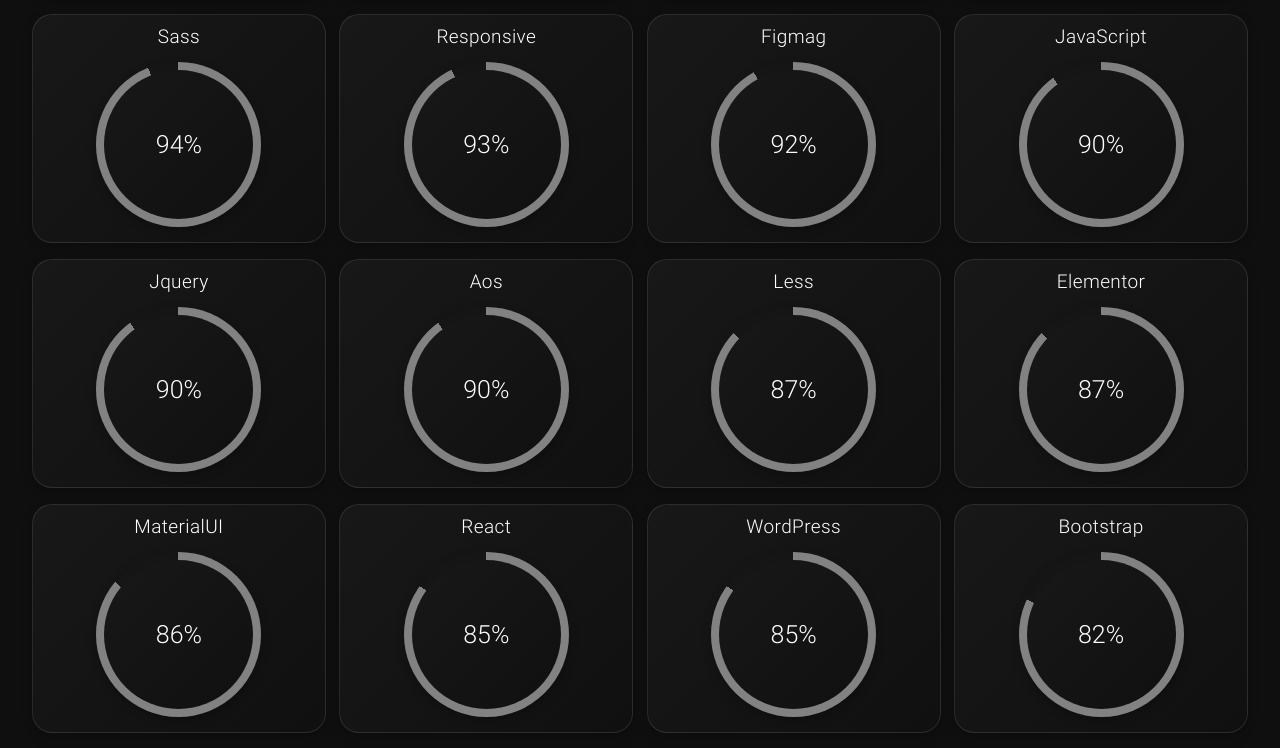
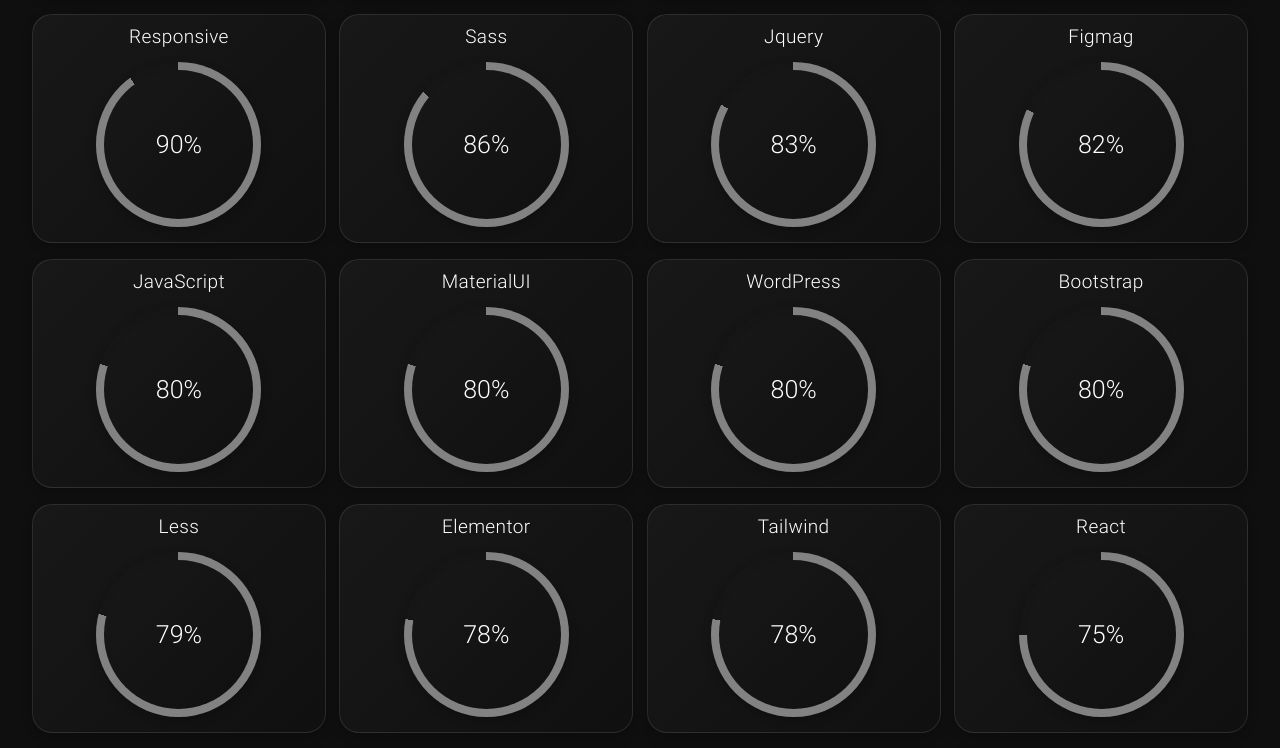
Before and after one commit to hajimohammadi-100/react_resume_website, a React (Create React App) app: page /skills in a window 1280 px wide. Shown: the part 611-1359 px from the top of the page. Built offline with nearby package versions, Linux system fonts and the light colour scheme.

Commit message:
fixd meny bug and add react-tostify and chabge skills data

```diff
--- a/package.json
+++ b/package.json
@@ -15,9 +15,10 @@
     "react-countup": "^6.4.2",
     "react-dark-mode-toggle": "^0.2.0",
     "react-helmet-async": "^1.3.0",
-    "react-router-dom": "^6.14.1",
+    "react-router-dom": "^6.17.0",
     "react-scripts": "5.0.1",
     "react-slick": "^0.29.0",
+    "react-toastify": "^9.1.3",
     "slick-carousel": "^1.8.1",
     "web-vitals": "^2.1.4",
     "yup": "^1.2.0"
--- a/src/assets/styles/style.css
+++ b/src/assets/styles/style.css
@@ -96,3 +96,15 @@
     opacity: 1;
     transform: translateX(0%);
 }
+
+/* poap */
+
+.poap{
+    text-align: right;
+    direction: rtl;
+}
+
+.Toastify__toast-theme--dark {
+    background: linear-gradient(135deg, #181818 0%, #101010 100%);
+    border: 1px solid rgba(255, 255, 255, 0.1);
+}
--- a/src/components/About/AboutTextBox.jsx
+++ b/src/components/About/AboutTextBox.jsx
@@ -25,8 +25,8 @@
             <Typography className='aboutTextCaption' sx={{ color: theme.palette.textColor }}>
                 {
                     language === "Pe" ?
-                        "محمدحسین محمدحسین حاجی محمدی هستم و سه سال سابقه برنامه نویسی فرانت اند رو به صورت حرفه‌ای دارم. من همچنین تجربه طراحی وب سایت های واکنش گرا و سازگار با موبایل دارم و می توانم با طراح های رابط کاربری ارتباط بهتری بر قرار کنم علاوه بر این، من علاقه به حل مسئله ، کار تیمی و یادگیری تکنولوژ های جدید رو دارم. هدف من در زمینه برنامه نویسی وبسایت ارائه راهکارهای نوآورانه برای بهبود عملکرد وب سایت ها می باشد. ممنون که رزومه من رو انتخاب کردید." :
-                        "I am Mohammad Hossain Hajimohammadi and I have three years of professional experience in front-end programming. I also have experience in designing responsive and mobile-friendly websites and can collaborate effectively with UI designers. In addition, I have a passion for problem-solving, teamwork, and learning new technologies. My goal in web development is to provide innovative solutions to improve website performance.Thank you for considering my resume."
+                        "محمدحسین حاجی محمدی هستم و سابقه برنامه نویسی فرانت اند و طراحی وبسایت رو به صورت حرفه‌ای دارم. من همچنین تجربه طراحی وب سایت های واکنش گرا و سازگار با موبایل دارم و می توانم با طراح های رابط کاربری ارتباط بهتری بر قرار کنم علاوه بر این، من علاقه به حل مسئله ، کار تیمی و یادگیری تکنولوژ های جدید رو دارم. هدف من در زمینه برنامه نویسی وبسایت ارائه راهکارهای نوآورانه برای بهبود عملکرد وب سایت ها می باشد. در حال حاضر به دنبال فرصت های شغلی جدید در زمینه برنامه نویسی فرانت اند هستم. برای اشنایی بشتر می تونید به وبسایت شخصی بند مراجعه کنید" :
+                        "I am Mohammad Hossain Hajimohammadi and I have professional experience in front-end programming. I also have experience in designing responsive and mobile-friendly websites and can collaborate effectively with UI designers. In addition, I have a passion for problem-solving, teamwork, and learning new technologies. My goal in web development is to provide innovative solutions to improve website performance.Thank you for considering my resume."
                 }
             </Typography>
             <Box
--- a/src/components/contact/ContactForm.jsx
+++ b/src/components/contact/ContactForm.jsx
@@ -6,6 +6,8 @@
 import { themeContext } from "../../context/themeContext";
 import { fromValues } from "../../constants/fromValues";
 import { useNavigate } from "react-router-dom";
+import { toast } from "react-toastify";
+
 
 const ContactForm = () => {
     const theme = useTheme();
@@ -32,6 +34,11 @@
             fromValues.push(value);
             navigate("/");
             resetForm({ values: '' });
+            toast.info("لطفا از راه های ارتباطی دیگر استفاده کنید به جای فرم تماس",
+                {
+                    className: "poap",
+                    theme: isDarkMode ? "dark" : "light"
+                });
         },
         validationSchema: contactValidation
     })
--- a/src/constants/profiles.js
+++ b/src/constants/profiles.js
@@ -26,7 +26,7 @@
         darkIcno: <Icon19/>
     },
     {
-        path: "https://t.me/hajimohammadi",
+        path: "https://t.me/mhhmohammadi0",
         lightIcon: <Icon16/>,
         darkIcno: <Icon20/>
     }
--- a/src/constants/skillsData.js
+++ b/src/constants/skillsData.js
@@ -1,87 +1,79 @@
 export const skills = [
     {
         skill:"Ui/Ux",
-        skillNum: "95"
+        skillNum: "90"
     },
     {
         skill:"Css",
-        skillNum: "95"
+        skillNum: "90"
     },
     {
         skill:"Html",
-        skillNum: "95"
+        skillNum: "90"
     },
     {
         skill:"FlexBox",
-        skillNum: "95"
+        skillNum: "90"
+    },
+    {
+        skill:"Responsive",
+        skillNum: "90"
     },
     {
         skill:"Sass",
-        skillNum: "94"
+        skillNum: "86"
     },
     {
-        skill:"Responsive",
-        skillNum: "93"
+        skill:"Jquery",
+        skillNum: "83"
     },
     {
         skill:"Figmag",
-        skillNum: "92"
+        skillNum: "82"
     },
     {
         skill:"JavaScript",
-        skillNum: "90"
+        skillNum: "80"
     },
     {
-        skill:"Jquery",
-        skillNum: "90"
+        skill:"MaterialUI",
+        skillNum: "80"
     },
     {
-        skill:"Aos",
-        skillNum: "90"
+        skill:"WordPress",
+        skillNum: "80"
+    },
+    {
+        skill:"Bootstrap",
+        skillNum: "80"
     },
     {
         skill:"Less",
-        skillNum: "87"
+        skillNum: "79"
     },
     {
         skill:"Elementor",
-        skillNum: "87"
+        skillNum: "78"
     },
     {
-        skill:"MaterialUI",
-        skillNum: "86"
+        skill:"Tailwind",
+        skillNum: "78"
     },
     {
         skill:"React",
-        skillNum: "85"
-    },
-    {
-        skill:"WordPress",
-        skillNum: "85"
-    },
-    {
-        skill:"Bootstrap",
-        skillNum: "82"
+        skillNum: "75"
     },
     {
         skill:"RestfulAPI",
-        skillNum: "80"
-    },
-    {
-        skill:"Tailwind",
-        skillNum: "77"
-    },
-    {
-        skill:"AdobeXd",
-        skillNum: "75"
+        skillNum: "73"
     },
     {
         skill:"Git",
         skillNum: "70"
     },
     {
-        skill:"Pwa",
-        skillNum: "60"
+        skill:"Redux",
+        skillNum: "70"
     },
     {
         skill:"Ionic",
--- a/src/index.js
+++ b/src/index.js
@@ -1,15 +1,16 @@
-// import { StrictMode } from 'react';
 import ReactDOM from 'react-dom/client';
 import App from './App';
 import { BrowserRouter } from 'react-router-dom';
 import './assets/styles/style.module.css';
 import './assets/styles/style.css';
 
+import "react-toastify/dist/ReactToastify.css";
+import { ToastContainer } from 'react-toastify'
+
 const root = ReactDOM.createRoot(document.getElementById('root'));
 root.render(
-  // <StrictMode>
   <BrowserRouter>
     <App />
+    <ToastContainer />
   </BrowserRouter>
-  // </StrictMode>
 );
```
Also changed, not shown: 2 other files (tests, documents, lock files or other folders).
